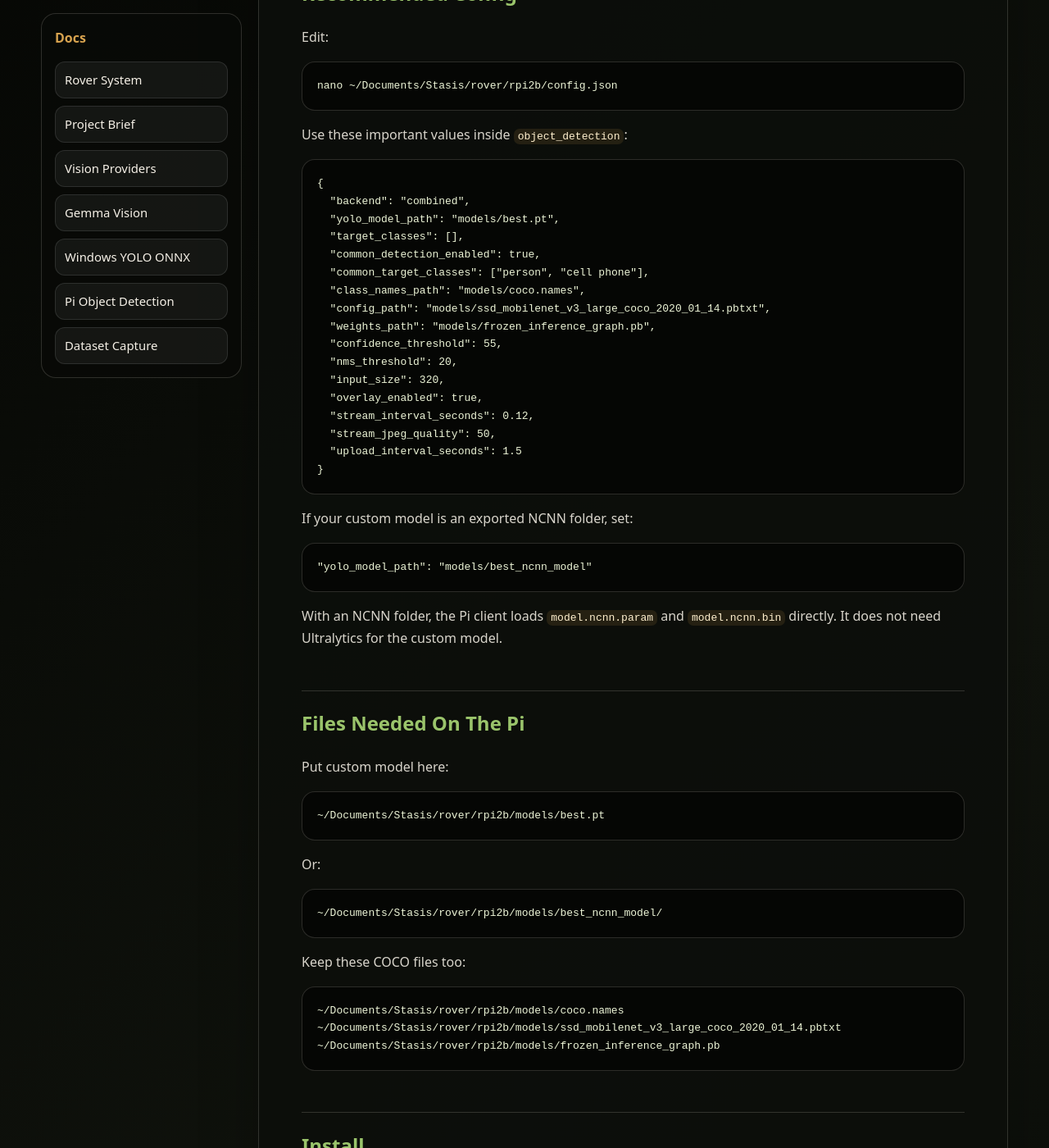
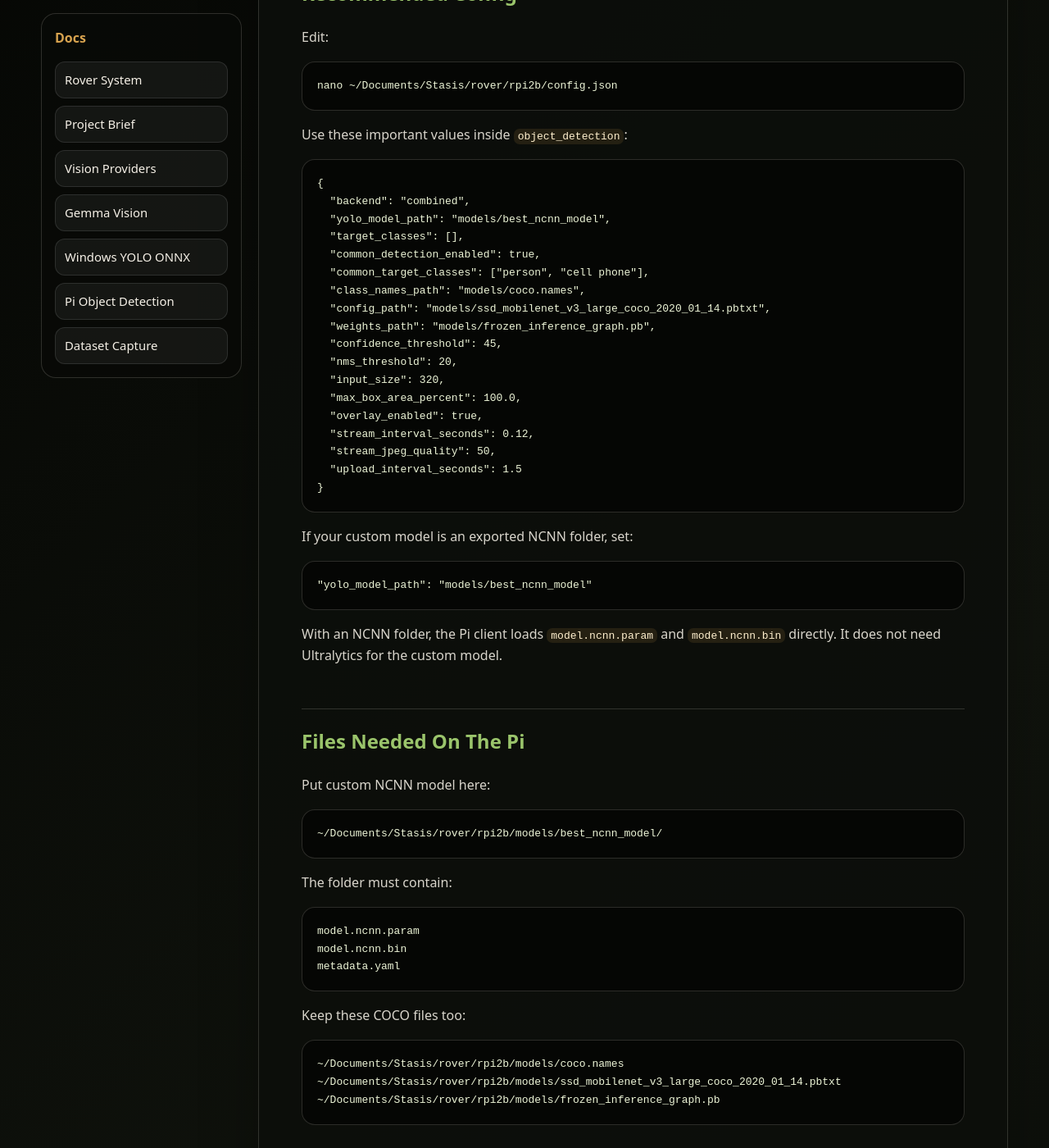
Before and after one commit to Catkartikwastaken/Stasis, a Jekyll site: the page built from docs/PI_OBJECT_DETECTION_LOCAL_MODEL.md, in a window 1280 px wide and 1400 px high, scrolled down 698 px. Shown: the whole window at 82% size. Built offline with Jekyll 4.4.1, drawn with Linux system fonts in a browser that asks for light colours.

Commit message:
Fix Pi NCNN object detection input

````diff
--- a/docs/PI_OBJECT_DETECTION_LOCAL_MODEL.md
+++ b/docs/PI_OBJECT_DETECTION_LOCAL_MODEL.md
@@ -29,16 +29,17 @@ Use these important values inside `object_detection`:
 ```json
 {
   "backend": "combined",
-  "yolo_model_path": "models/best.pt",
+  "yolo_model_path": "models/best_ncnn_model",
   "target_classes": [],
   "common_detection_enabled": true,
   "common_target_classes": ["person", "cell phone"],
   "class_names_path": "models/coco.names",
   "config_path": "models/ssd_mobilenet_v3_large_coco_2020_01_14.pbtxt",
   "weights_path": "models/frozen_inference_graph.pb",
-  "confidence_threshold": 55,
+  "confidence_threshold": 45,
   "nms_threshold": 20,
   "input_size": 320,
+  "max_box_area_percent": 100.0,
   "overlay_enabled": true,
   "stream_interval_seconds": 0.12,
   "stream_jpeg_quality": 50,
@@ -56,16 +57,18 @@ With an NCNN folder, the Pi client loads `model.ncnn.param` and `model.ncnn.bin`
 
 ## Files Needed On The Pi
 
-Put custom model here:
-
-```text
-~/Documents/Stasis/rover/rpi2b/models/best.pt
-```
-
-Or:
+Put custom NCNN model here:
 
 ```text
 ~/Documents/Stasis/rover/rpi2b/models/best_ncnn_model/
+```
+
+The folder must contain:
+
+```text
+model.ncnn.param
+model.ncnn.bin
+metadata.yaml
 ```
 
 Keep these COCO files too:
--- a/rover/rpi2b/object_detection_config.example.json
+++ b/rover/rpi2b/object_detection_config.example.json
@@ -20,7 +20,7 @@
     "class_names_path": "models/coco.names",
     "config_path": "models/ssd_mobilenet_v3_large_coco_2020_01_14.pbtxt",
     "weights_path": "models/frozen_inference_graph.pb",
-    "confidence_threshold": 55,
+    "confidence_threshold": 45,
     "nms_threshold": 20,
     "input_size": 320,
     "target_classes": [],
@@ -28,7 +28,7 @@
     "common_target_classes": ["person", "cell phone"],
     "ignored_classes": ["street", "road", "sidewalk", "floor", "wall", "ceiling", "door", "window", "room", "building", "house", "sky", "tree", "plant", "parking meter"],
     "min_box_area_percent": 1.0,
-    "max_box_area_percent": 85.0,
+    "max_box_area_percent": 100.0,
     "overlay_enabled": true,
     "green_strip_enabled": false,
     "green_strip_min_area": 2500,
````
Also changed, not shown: START_STASIS_STEPS.txt (+7 -5 lines), 1 other file.
